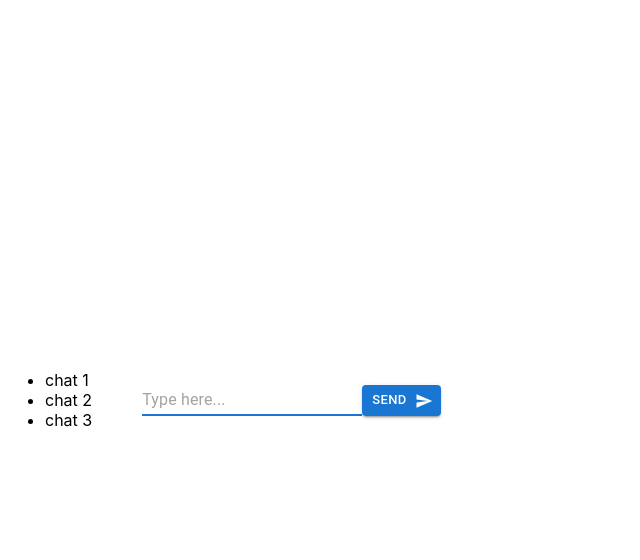
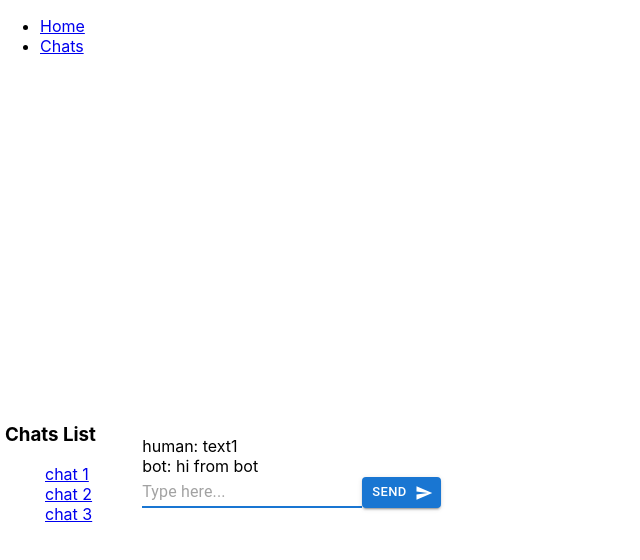
Before and after one commit to menmanmon/ReactJS, a React (Create React App) app: page /chats/chat1 in a window 1280 px wide. Shown: the top 560 px of the page, without its empty margins (0-640 px from the left). Built offline with nearby package versions, Linux system fonts and the light colour scheme.

Commit message:
ДЗ № 4

```diff
--- a/package.json
+++ b/package.json
@@ -13,6 +13,7 @@
     "@testing-library/user-event": "^12.8.3",
     "react": "^17.0.2",
     "react-dom": "^17.0.2",
+    "react-router-dom": "^6.0.2",
     "react-scripts": "4.0.3",
     "uuid": "^8.3.2",
     "web-vitals": "^1.1.2"
--- a/src/App.js
+++ b/src/App.js
@@ -1,37 +1,28 @@
-import { useCallback, useEffect, useState } from 'react';
-import { Form } from './components/Form';
-import { MessageList } from './components/MessageList';
+import React from 'react';
+import { Chats } from './components/Chats';
 import { ChatsList } from './components/ChatsList';
-import { AUTHORS } from './utils/constants';
-import { v4 as uuidv4 } from 'uuid';
-import './App.css';
+import { Home } from './components/Home';
+import { Route, Routes } from 'react-router';
+import { BrowserRouter, Link } from 'react-router-dom';
 
-export default function App() {
-    const [messages, setMessages] = useState([]);
-
-    const handleSendMessage = useCallback((newMessage) => {
-        setMessages(prevMessages => [...prevMessages, newMessage])
-    }, [])
-    useEffect(() => {
-        if (messages.length && messages[messages.length - 1].author !== AUTHORS.bot) {
-            const timeout = setTimeout(() => {
-                handleSendMessage({
-                    author: AUTHORS.bot,
-                    text: 'hi from bot',
-                    id: uuidv4(),
-                })
-            }, 1500);
-            return () => clearTimeout(timeout);
-        }
-    }, [messages])
+export const App = () => {
     return (
-        <div className="app">
-            <ChatsList/>
-            <div className="chat">
-                <MessageList messages={messages} />
-                <Form onSendMessage={handleSendMessage} />
-            </div>
-        </div>
+        <BrowserRouter>
+            <ul>
+                <li>
+                    <Link to='/'>Home</Link>
+                </li>
+                <li>
+                    <Link to='/chats'>Chats</Link>
+                </li>
+            </ul>
+            <Routes>
+                <Route path='/' element={<Home />} />
+                <Route path='chats'>
+                    <Route index element={<ChatsList />} />
+                    <Route path=':chatId' element={<Chats />} />
+                </Route>
+            </Routes>
+        </BrowserRouter>
     );
-
 }
--- /dev/null
+++ b/src/components/Chats/Chats.css
@@ -0,0 +1,13 @@
+.app {
+    min-height: 100vh;
+    display: flex;
+    flex-direction: row;
+    align-items: center;
+    padding: 5px;
+    box-sizing: border-box;
+}
+.chatsList {
+    padding-right: 50px;
+    display: flex;
+    flex-direction: column;
+}
--- /dev/null
+++ b/src/components/Chats/index.js
@@ -0,0 +1,55 @@
+import { useCallback, useEffect, useState } from 'react';
+import { Form } from '../Form';
+import { MessageList } from '../MessageList';
+import { ChatsList } from '../ChatsList';
+import { AUTHORS } from '../../utils/constants';
+import { v4 as uuidv4 } from 'uuid';
+import './Chats.css';
+import { useParams } from 'react-router';
+
+const initialMessages = {
+    chat1: [
+        {
+            text: 'text1',
+            author: AUTHORS.human,
+        }
+    ],
+    chat2: [
+        {
+            text: 'text1',
+            author: AUTHORS.human,
+        }
+    ],
+    chat3: [],
+};
+
+export const Chats = () => {
+    const { chatId } = useParams();
+    const [messages, setMessages] = useState(initialMessages);
+
+    const handleSendMessage = useCallback((newMessage) => {
+        setMessages(prevMessages => ({ ...prevMessages, [chatId]: [...prevMessages[chatId], newMessage] }))
+    }, [chatId])
+    useEffect(() => {
+        if (messages[chatId].length && messages[chatId][messages[chatId].length - 1].author !== AUTHORS.bot) {
+            const timeout = setTimeout(() => {
+                handleSendMessage({
+                    author: AUTHORS.bot,
+                    text: 'hi from bot',
+                    id: uuidv4(),
+                })
+            }, 1500);
+            return () => clearTimeout(timeout);
+        }
+    }, [messages])
+    return (
+        <div className="app">
+            <ChatsList />
+            <div className="chat">
+                <MessageList messages={messages[chatId]} />
+                <Form onSendMessage={handleSendMessage} />
+            </div>
+        </div>
+    );
+
+}
--- a/src/components/ChatsList.js
+++ /dev/null
@@ -1,23 +0,0 @@
-import React, { useState } from 'react';
-import { v4 as uuidv4 } from 'uuid';
-
-export const ChatsList = () => {
-    const [chats, setChats] = useState([
-        {
-            name: 'chat 1',
-            id: uuidv4(),
-        },
-        {
-            name: 'chat 2',
-            id: uuidv4(),
-        },
-        {
-            name: 'chat 3',
-            id: uuidv4(),
-        },
-    ]);
-    const chat = chats.map((chat) => <li key={chat.id}>{chat.name}</li>)
-    return (
-        <div className="chatsList"><ul>{chat}</ul></div>
-    );
-}
--- /dev/null
+++ b/src/components/ChatsList/index.js
@@ -0,0 +1,28 @@
+import React, { useState } from 'react';
+import { Link } from 'react-router-dom';
+
+export const ChatsList = () => {
+    const [chats, setChats] = useState([
+        {
+            name: 'chat 1',
+            id: 'chat1',
+        },
+        {
+            name: 'chat 2',
+            id: 'chat2',
+        },
+        {
+            name: 'chat 3',
+            id: 'chat3',
+        },
+    ]);
+    const chat = chats.map((chat) => <Link to={`/chats/${chat.id}`} key={chat.id}>{chat.name}</Link>)
+    return (
+        <div>
+            <h3>Chats List</h3>
+            <ul className="chatsList">
+                {chat}
+            </ul>
+        </div>
+    );
+}
--- a/src/components/Form.js
+++ b/src/components/Form/index.js
@@ -1,6 +1,6 @@
-import React, { useRef, useState, useEffect } from 'react';
+import React, { useRef, useState } from 'react';
 import { v4 as uuidv4 } from 'uuid';
-import { AUTHORS } from '../utils/constants';
+import { AUTHORS } from '../../utils/constants';
 import Button from '@mui/material/Button';
 import SendIcon from '@mui/icons-material/Send';
 import Input from '@mui/material/Input';
--- /dev/null
+++ b/src/components/Home/index.js
@@ -0,0 +1,5 @@
+import React from "react";
+
+export const Home = () => {
+    return <h3>Home</h3>
+};
--- a/src/index.js
+++ b/src/index.js
@@ -1,7 +1,7 @@
 import React from 'react';
 import ReactDOM from 'react-dom';
+import { App } from './App';
 import './index.css';
-import App from './App';
 import reportWebVitals from './reportWebVitals';
 
 ReactDOM.render(
```
Also changed, not shown: src/components/MessageList/index.js (renamed from src/components/MessageList.js), 1 other file (tests, documents, lock files or other folders).
